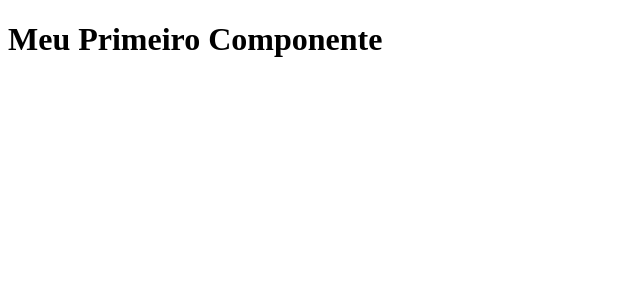
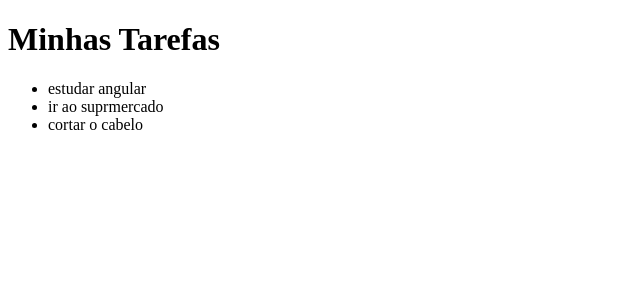
Before and after one commit to leosouza-dev/todo-angular, an Angular app: page / in a window 1280 px wide. Shown: the top 300 px of the page, without its empty margins (0-640 px from the left). Built offline with nearby package versions, Linux system fonts and the light colour scheme.

Commit message:
exibindo dados no template

```diff
--- a/src/app/app.component.html
+++ b/src/app/app.component.html
@@ -1 +1,5 @@
-<h1>Meu Primeiro Componente</h1>
+<h1>{{title}}</h1>
+
+<ul>
+  <li *ngFor="let todo of todos">{{todo}}</li>
+</ul>
--- a/src/app/app.component.ts
+++ b/src/app/app.component.ts
@@ -7,8 +7,10 @@
 })
 export class AppComponent {
   public todos: any[] = []; //tipando uma variavel - usar :
+  public title: string = "Minhas Tarefas"
 
   constructor() {
+    // add 3 strings ao atributo 'todos'
     this.todos.push("estudar angular");
     this.todos.push("ir ao suprmercado");
     this.todos.push("cortar o cabelo");
```
